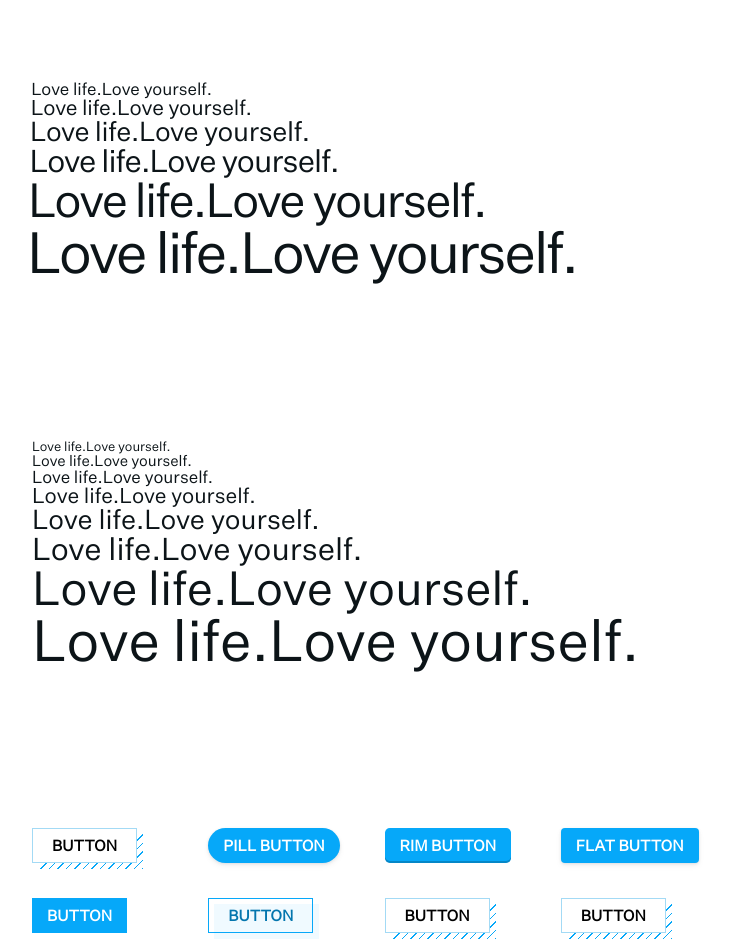
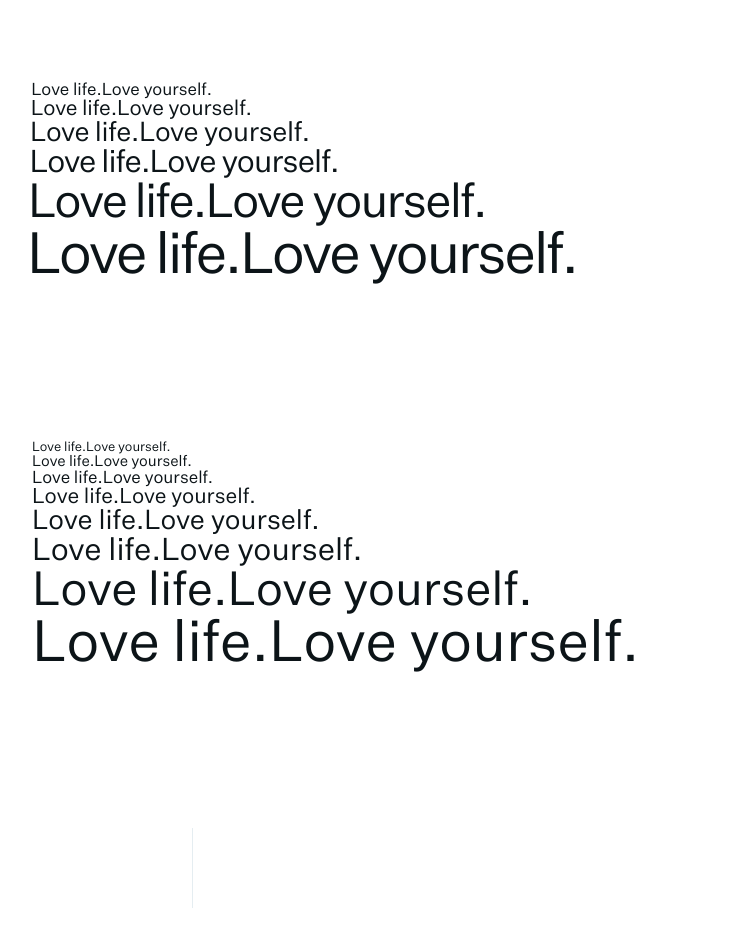
Before and after one commit to alobato/modulz-styled, a React (Create React App) app: page / in a window 1280 px wide. Shown: the top 952 px of the page, without its empty margins (273-1004 px from the left). Built offline with nearby package versions, Linux system fonts and the light colour scheme.

Commit message:
Rewrite Divider component

```diff
--- a/src/App.js
+++ b/src/App.js
@@ -73,6 +73,12 @@ class App extends Component {
           </Container>
         </Section>
 
+        <Section size3>
+          <Container size4>
+            <Divider vertical size3></Divider>
+          </Container>
+        </Section>
+
         <ButtonSelection></ButtonSelection>
         <Hero></Hero>
         <CodeExport></CodeExport>
--- a/src/components/Divider.js
+++ b/src/components/Divider.js
@@ -2,13 +2,39 @@ import React from 'react';
 import styled, { css } from 'styled-components';
 import * as theme from './../theme/';
 
-const Divider = styled.hr`
-  display: block;
+const Divider = styled.div`
   background-color: ${theme.GRAY_300};
-  width: ${theme.SPACING_700};
-  height: 2px;
-  border: none;
-  margin: 0 auto;
+  height: 1px;
+
+  ${props => props.size1 && css`
+    width: ${theme.SPACING_300};
+  `}
+  ${props => props.size2 && css`
+    width: ${theme.SPACING_600};
+  `}
+  ${props => props.size3 && css`
+    width: ${theme.SPACING_900};
+  `}
+  ${props => props.expanded && css`
+    width: 100%;
+  `}
+
+  ${props => props.vertical && css`
+    width: 1px;
+
+    ${props => props.size1 && css`
+      height: ${theme.SPACING_300};
+    `}
+    ${props => props.size2 && css`
+      height: ${theme.SPACING_600};
+    `}
+    ${props => props.size3 && css`
+      height: ${theme.SPACING_900};
+    `}
+    ${props => props.expanded && css`
+      height: 100%;
+    `}
+  `}
 `;
 
 export default Divider;
--- a/src/templates/Strike.jsx
+++ b/src/templates/Strike.jsx
@@ -1,5 +1,4 @@
 import React, { Component } from 'react';
-import PropTypes from 'prop-types';
 import styled from 'styled-components';
 import Heading from './../components/Heading.js';
 
```
